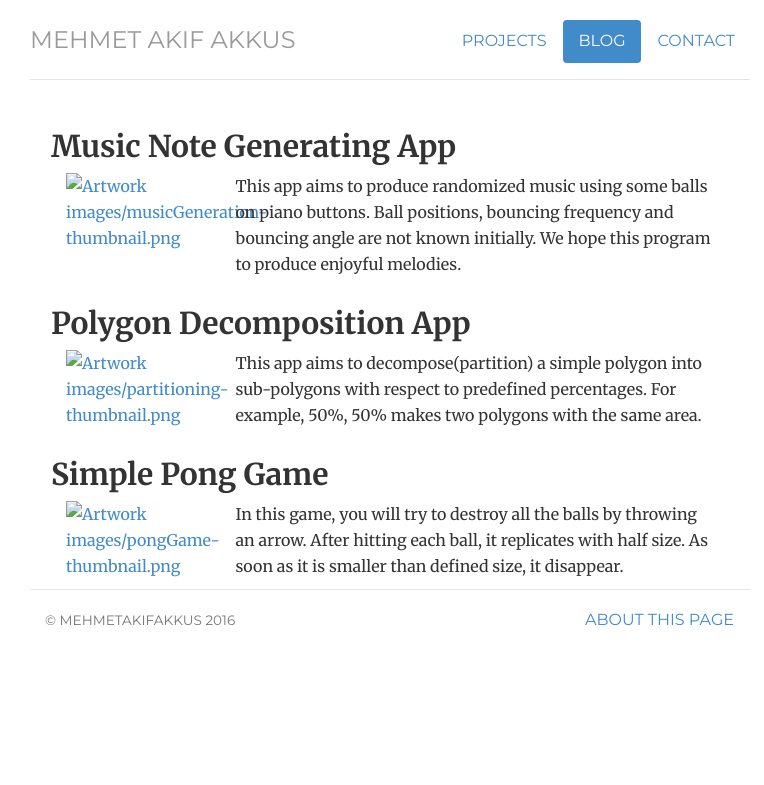
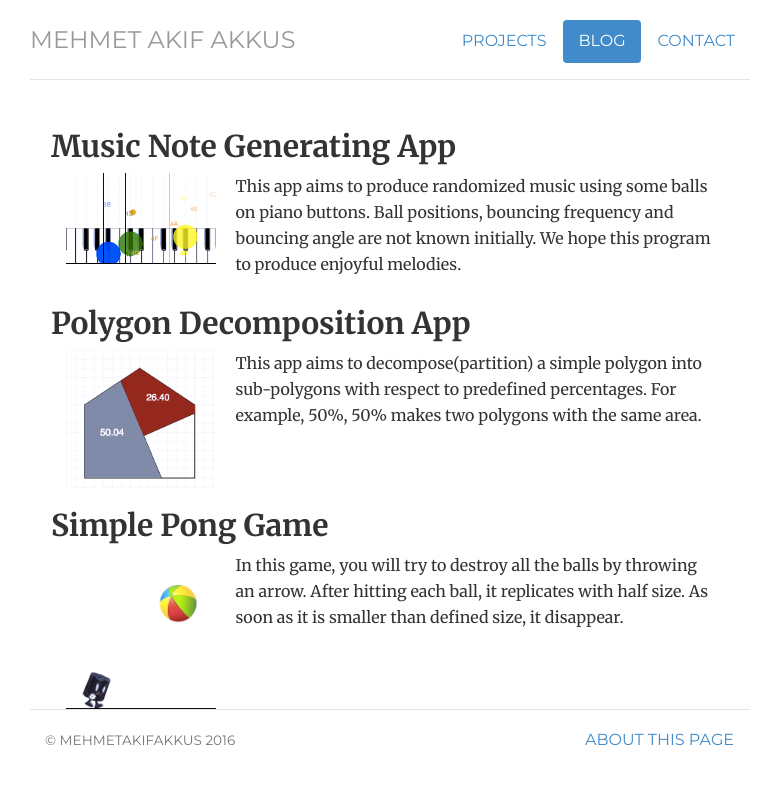
Before and after one commit to mehmetakifakkus/mehmetakifakkus.github.io, a Jekyll site: the page built from projects/index.html, in a window 1280 px wide. Shown: the top 785 px of the page, without its empty margins (250-1014 px from the left). Built offline with Jekyll 4.4.1, drawn with Linux system fonts in a browser that asks for light colours.

Commit message:
Update index.html

```diff
--- a/projects/index.html
+++ b/projects/index.html
@@ -9,7 +9,7 @@
                 <h2>Music Note Generating App</h2>
                 <div class="col-sm-3">
                   <a href=" musicGeneration/ ">
-                    <img width = "150px" src="img/musicGeneration-thumbnail.png" alt="Artwork images/musicGeneration-thumbnail.png">
+                    <img width = "150px" src="/img/musicGeneration-thumbnail.png" alt="Artwork images/musicGeneration-thumbnail.png">
                   </a>
                 </div>
                 <div class="col-sm-9">
@@ -21,7 +21,7 @@
                 <h2>Polygon Decomposition App</h2>
                 <div class="col-sm-3">
                   <a href=" partitioning/ ">
-                    <img width = "150px" src="img/partitioning-thumbnail.png" alt="Artwork images/partitioning-thumbnail.png">
+                    <img width = "150px" src="/img/partitioning-thumbnail.png" alt="Artwork images/partitioning-thumbnail.png">
                   </a>
                 </div>
                 <div class="col-sm-9">
@@ -33,7 +33,7 @@
                 <h2>Simple Pong Game</h2>
                 <div class="col-sm-3">
                   <a href=" pongGame/ ">
-                    <img width = "150px" src="img/pongGame-thumbnail.png" alt="Artwork images/pongGame-thumbnail.png">
+                    <img width = "150px" src="/img/pongGame-thumbnail.png" alt="Artwork images/pongGame-thumbnail.png">
                   </a>
                 </div>
                 <div class="col-sm-9">
```
